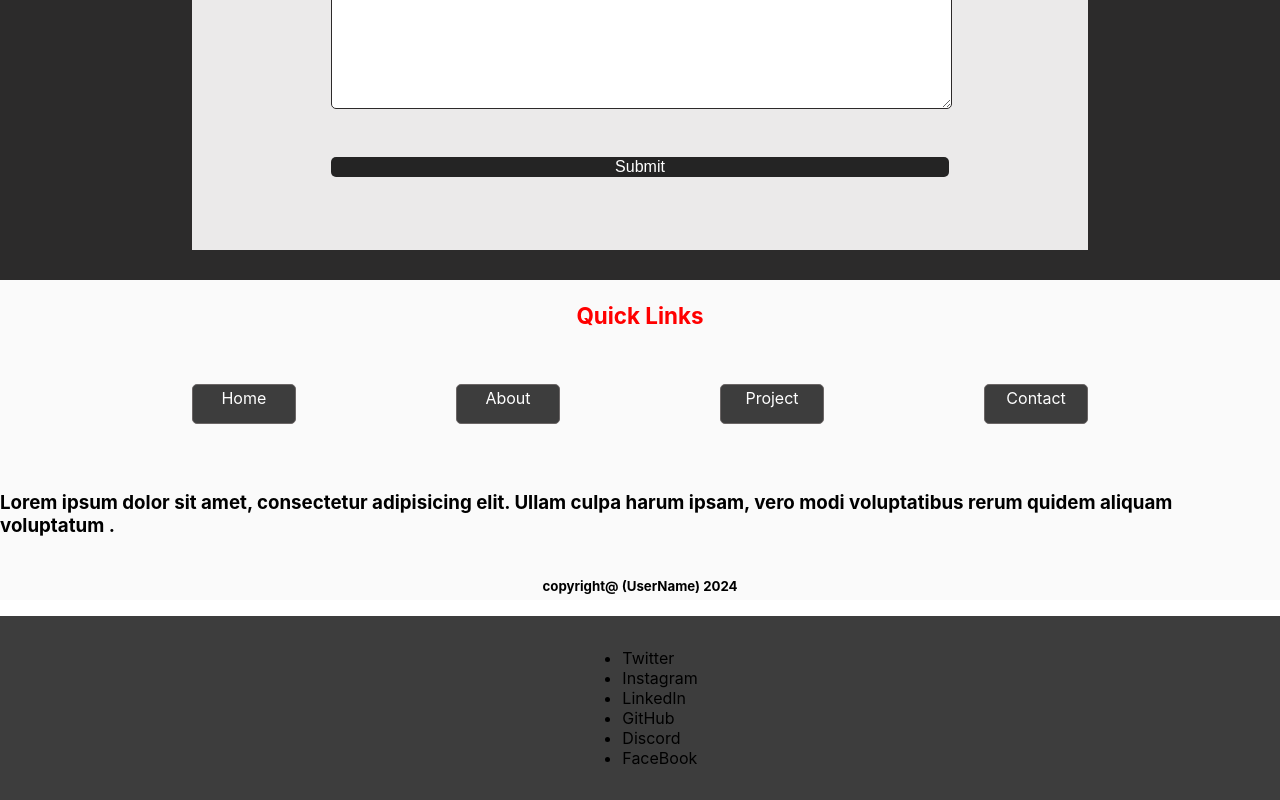
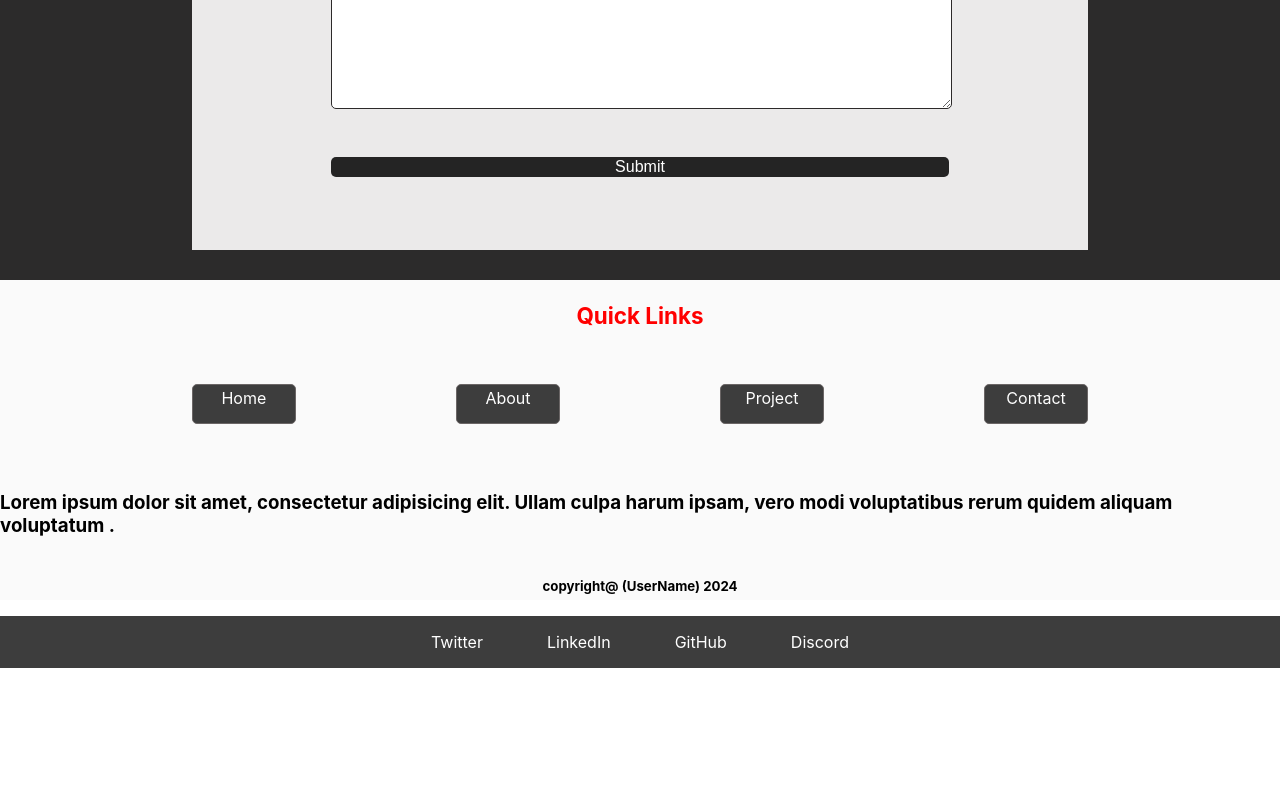
Before and after one commit to Santhosha10/Portfolio-template-web, a React (Create React App) app: page / in a window 1280 px wide. Shown: the part 4082-4882 px from the top of the page. After the commit the page ends 4766 px from the top, so only its background shows below. Built offline with nearby package versions, Linux system fonts and the light colour scheme; the HTML template or start-up script is replaced by a standard one.

Commit message:
Update Footer.js

```diff
--- a/src/Components/Footer/Footer.js
+++ b/src/Components/Footer/Footer.js
@@ -44,14 +44,10 @@ function Footer() {
         </div>
           <footer className='footer-social'>
             <div className='social-acc'>
-             <ul>
-                <li>Twitter</li>
-                <li>Instagram</li>
-                <li>LinkedIn</li>
-                <li>GitHub</li>
-                <li>Discord</li>
-                <li>FaceBook</li>
-              </ul>
+              <a>Twitter</a>
+              <a>LinkedIn</a>
+              <a >GitHub</a>
+              <a>Discord</a>
             </div>
           </footer>
       </div>
```
